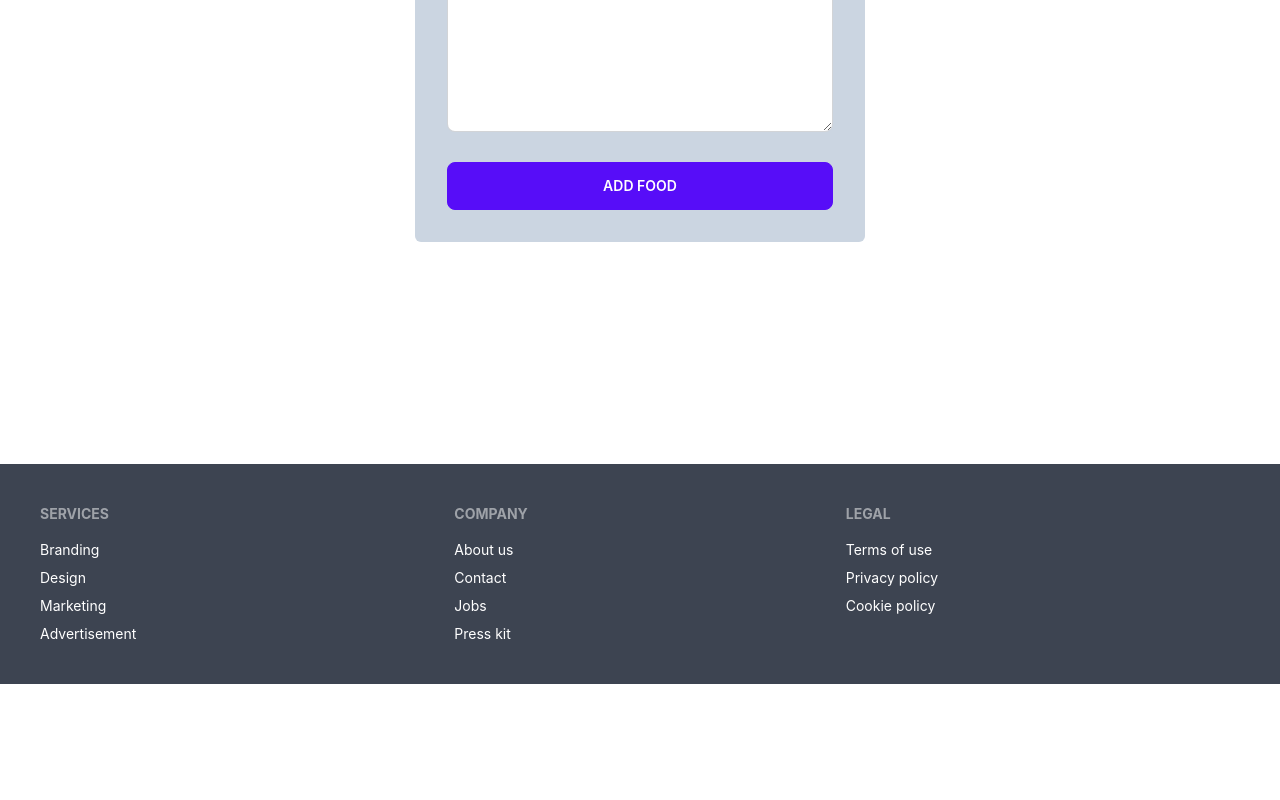
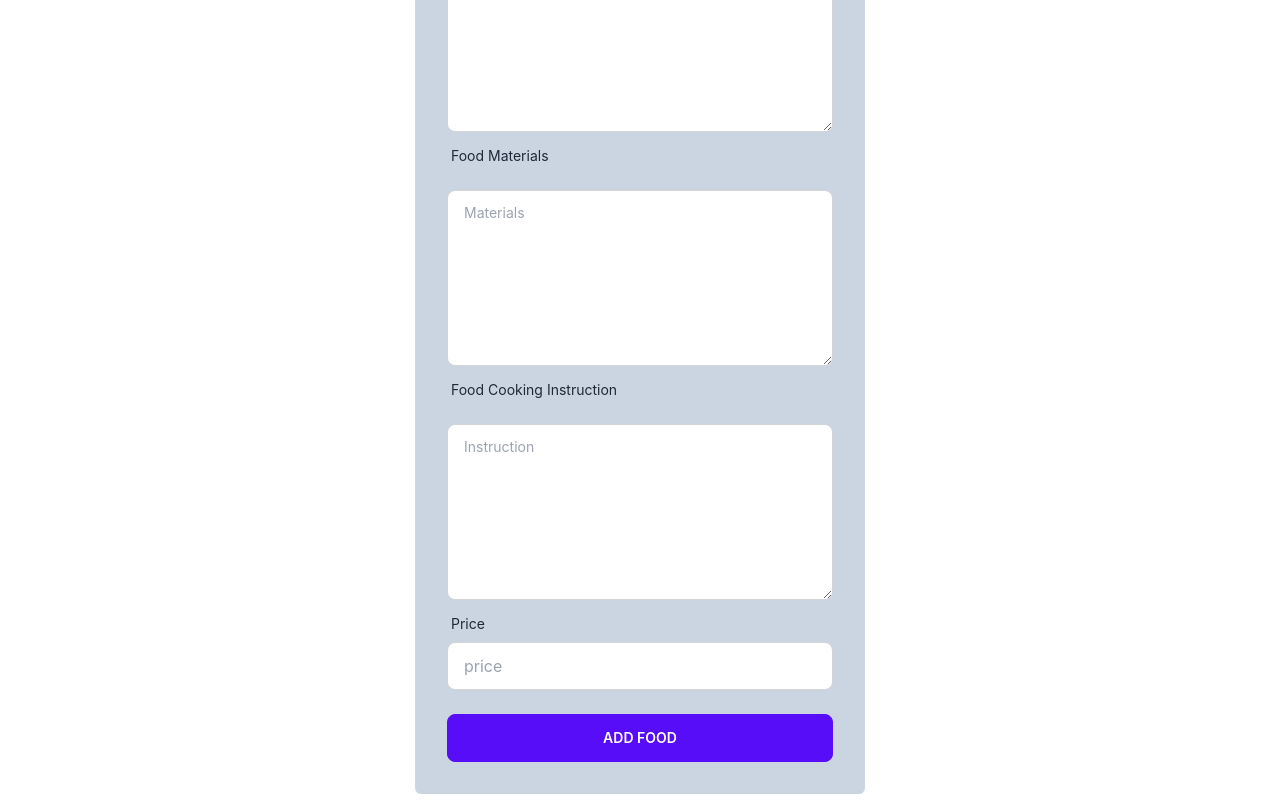
Before and after one commit to dev-alamin1/alishan-kitchen-client, a React (Create React App) app: page /addfood in a window 1280 px wide. Shown: the part 440-1240 px from the top of the page. Before the commit the page ends 1124 px from the top, so only its background shows below. Built offline with nearby package versions, Linux system fonts and the light colour scheme; no server answers.

Commit message:
add recipie, details reciep section added

```diff
--- a/package.json
+++ b/package.json
@@ -11,6 +11,7 @@
     "react": "^18.2.0",
     "react-dom": "^18.2.0",
     "react-hot-toast": "^2.4.0",
+    "react-photo-view": "^1.2.2",
     "react-router-dom": "^6.4.3",
     "react-scripts": "5.0.1",
     "web-vitals": "^2.1.4"
--- a/src/Components/FoodService/Addfood.js
+++ b/src/Components/FoodService/Addfood.js
@@ -1,11 +1,41 @@
 import React from "react";
 
 const Addfood = () => {
+
+  const submitHandler = (e)=>
+  {
+          e.preventDefault();
+          const form = e.target;
+          const foodName = form.foodName.value;
+          const price = form.price.value;
+          const photoURL = form.photoURL.value;
+          const instruction = form.instruction.value;
+          const materials = form.materials.value;
+          const description = form.description.value;
+
+          const foodService = {
+            foodName,photoURL,instruction,price,materials,description
+          }
+
+        // send data to server
+        fetch('http://localhost:5000/addFoodService',{
+          method:'POST',
+          headers:{
+            'content-type':'application/json'
+          },
+          body:JSON.stringify(foodService)
+        })
+         .then(res=>res.json())
+         .then(data=>console.log(data))
+
+  }
+
   return (
-    <div className="h-screen">
-      <div className="card-body md:w-[450px] mx-auto bg-slate-300 rounded-md mt-10 hover:shadow-lg ">
+    <div className="">
+      <div className="card-body  md:w-[450px] mx-auto mb-10 bg-slate-300 rounded-md mt-10 hover:shadow-lg ">
         <h2 className="text-center text-2xl font-bold text-orange-600">Add Food Recipies</h2>
-        <form>
+        <form onSubmit={submitHandler}>
+
           <div className="form-control">
             <label className="label">
               <span className="label-text ">Food Name</span>
@@ -18,6 +48,10 @@ const Addfood = () => {
               required
             />
           </div>
+
+
+
+
 
           <div className="form-control">
             <label className="label">
@@ -32,7 +66,6 @@ const Addfood = () => {
             />
           </div>
 
-
           <div className="form-control">
             <label className="label">
               <span className="label-text ">Description</span>
@@ -43,7 +76,38 @@ const Addfood = () => {
 
           </div>
 
+          <div className="form-control">
+            <label className="label">
+              <span className="label-text ">Food Materials</span>
+            </label>
+            <div className='mt-4'>
+                 <textarea className="textarea textarea-bordered w-full h-44" name='materials' placeholder="Materials"></textarea>
+              </div>
 
+          </div>
+
+          <div className="form-control">
+            <label className="label">
+              <span className="label-text ">Food Cooking Instruction</span>
+            </label>
+            <div className='mt-4'>
+                 <textarea className="textarea textarea-bordered w-full h-44" name='instruction' placeholder="Instruction"></textarea>
+              </div>
+
+          </div>
+
+          <div className="form-control">
+            <label className="label">
+              <span className="label-text ">Price</span>
+            </label>
+            <input
+              type="text"
+              name="price"
+              placeholder="price"
+              className="input input-bordered text-black"
+              required
+            />
+          </div>
 
           <div className="form-control mt-6">
             <button className="btn btn-primary">Add Food</button>
--- a/src/Components/Header/Header.js
+++ b/src/Components/Header/Header.js
@@ -4,20 +4,17 @@ import { Link } from "react-router-dom";
 import { AuthContext } from "../../Context/Authprovider";
 
 const Header = () => {
-
   // context
-   const {user,logOut} = useContext(AuthContext);
+  const { user, logOut } = useContext(AuthContext);
 
   // logout
-   const logOutHandler = ()=>
-   {
+  const logOutHandler = () => {
     logOut()
-           .then(()=>{
-              toast.success("logout success")
+      .then(() => {
+        toast.success("logout success");
       })
-           .catch(error=>console.log(error))
-   }
-
+      .catch((error) => console.log(error));
+  };
 
   return (
     <div>
@@ -51,7 +48,7 @@ const Header = () => {
                 <Link>My reviews</Link>
               </li>
               <li>
-                  <Link to={'/addfood'}>Add service</Link>
+                <Link to={"/addfood"}>Add service</Link>
               </li>
               <li>
                 <Link>Login</Link>
@@ -85,27 +82,31 @@ const Header = () => {
             <li>
               <Link to={"/"}>Home</Link>
             </li>
+
+            {user?.uid ? (
+              <>
                 <li>
-                  <Link to={'/myreview'}>My reviews</Link>
+                  <Link to={"/myreview"}>My reviews</Link>
                 </li>
                 <li>
-                <Link to={'/addfood'}>Add service</Link>
+                  <Link to={"/addfood"}>Add service</Link>
                 </li>
-
-             {
-                user?.uid?  <li> <Link onClick={logOutHandler}>Logout</Link> </li>
-                :
+                <li>
+                  {" "}
+                  <Link onClick={logOutHandler}>Logout</Link>{" "}
+                </li>
+              </>
+            ) : (
               <>
                 <li>
-                     <Link to={'/login'}>Login</Link>
+                  <Link to={"/login"}>Login</Link>
                 </li>
 
                 <li>
-                    <Link to={'/register'}>Register</Link>
+                  <Link to={"/register"}>Register</Link>
                 </li>
               </>
-             }
-
+            )}
 
             <li>
               <Link>Blog</Link>
--- a/src/Components/Home/Banner.js
+++ b/src/Components/Home/Banner.js
@@ -3,7 +3,7 @@ import React from "react";
 const Banner = () => {
   return (
     <div className="mt-5 mb-10">
-      <div className="hero h-screen bg-base-50 rounded-md">
+      <div className="hero  bg-base-50 rounded-md">
         <div className="hero-content flex-col lg:flex-row-reverse">
           <div className="md:w-1/2">
                 <img
--- a/src/Components/Home/Homepage.js
+++ b/src/Components/Home/Homepage.js
@@ -1,13 +1,17 @@
-import React from 'react';
+import React, { useEffect, useState } from 'react';
+import { useLoaderData } from 'react-router-dom';
 import Banner from './Banner';
 import Recipies from './Recipies';
 
 const Homepage = () => {
+    const foodServices = useLoaderData();
+    // console.log(foodServices)
+
     return (
         <div>
             <div className='px-5 md:px-20'>
                 <Banner/>
-                <Recipies/>
+                <Recipies foodServices={foodServices} />
             </div>
         </div>
     );
--- /dev/null
+++ b/src/Components/Home/RecipieDescription.js
@@ -0,0 +1,86 @@
+import React from "react";
+import { Link, useLoaderData } from "react-router-dom";
+
+const RecipieDescription = () => {
+  const recipe = useLoaderData();
+  const {
+    photoURL,
+    _id,
+    foodName,
+    description,
+    materials,
+    instruction,
+    price,
+  } = recipe;
+
+  const ingredients = materials.split(",");
+  const cookingInstructions = instruction.split(",");
+  return (
+    <div>
+      <div className="md:w-2/3 px-10 md:mx-auto py-10 ">
+        <div className="card card-compact w-auto bg-base-100 shadow-xl">
+          <figure>
+            <img src={photoURL} alt="food-recipies" className="w-full h-96" />
+          </figure>
+          <div className="card-body">
+            <h2 className="card-title">{foodName}</h2>
+            <p>{description}</p>
+
+            <div className="grid md:grid-cols-2 justify-center gap-2 ">
+
+              <div>
+                <h2 className="text-3xl text-amber-500">Ingredients </h2>
+
+                <div className="w-full">
+                  <div class="mt-5 w-full rounded-md shadow-lg bg-white dark:bg-gray-800 ring-1 ring-black ring-opacity-5">
+                    <div
+                      class="py-2 divide-y divide-gray-100"
+                      role="menu"
+                      aria-orientation="vertical"
+                      aria-labelledby="options-menu"
+                    >
+
+
+                      {ingredients.map((ingredient) => (
+                        <li className="text-2xl ml-2 mr-0">{ingredient}</li>
+                      ))}
+
+                    </div>
+                  </div>
+                </div>
+
+              </div>
+
+
+              <div >
+                <h2 className="text-3xl text-amber-500">Instruction For Cooking </h2>
+
+                <div class="w-full">
+                  <div class="mt-5 w-full rounded-md shadow-lg bg-white dark:bg-gray-800 ring-1 ring-black ring-opacity-5">
+                    <div
+                      class="py-2 divide-y divide-gray-100"
+                      role="menu"
+                      aria-orientation="vertical"
+                      aria-labelledby="options-menu"
+                    >
+                      {cookingInstructions.map((ins) => (
+                        <li className="text-2xl ml-2 mr-0 mb-2">{ins}</li>
+                      ))}
+
+                    </div>
+                  </div>
+                </div>
+
+              </div>
+
+
+
+            </div>
+          </div>
+        </div>
+      </div>
+    </div>
+  );
+};
+
+export default RecipieDescription;
--- /dev/null
+++ b/src/Components/Home/RecipiesCard.js
@@ -0,0 +1,25 @@
+import React from 'react';
+import { Link } from 'react-router-dom';
+
+const RecipiesCard = ({food}) => {
+
+    const {_id,foodName,photoURL,description,price} = food;
+
+
+    return (
+        <div className="card card-compact w-auto bg-base-100 shadow-xl">
+        <figure>
+          <img src={photoURL} alt="food-recipies" className="w-full h-72"/>
+        </figure>
+        <div className="card-body">
+          <h2 className="card-title">{foodName}</h2>
+          <p>{description.slice(0,100)+'...'}</p>
+          <div className="card-actions justify-end">
+             <Link to={`/recipe/description/${_id}`}><button className="btn btn-primary btn-xs">Read More</button></Link>
+          </div>
+        </div>
+      </div>
+    );
+};
+
+export default RecipiesCard;
--- a/src/Routes/Router.js
+++ b/src/Routes/Router.js
@@ -1,9 +1,11 @@
+import { async } from "@firebase/util";
 import { createBrowserRouter } from "react-router-dom";
 import Login from "../Components/Auth/Login";
 import Register from "../Components/Auth/Register";
 import Addfood from "../Components/FoodService/Addfood";
 import Foodreview from "../Components/FoodService/Foodreview";
 import Homepage from "../Components/Home/Homepage";
+import RecipieDescription from "../Components/Home/RecipieDescription";
 import Main from "../Layout/Main";
 
 const router = createBrowserRouter([
@@ -14,12 +16,19 @@ const router = createBrowserRouter([
         children:[
             {
                 path:'/',
-                element:<Homepage/>
+                loader:()=> fetch(`http://localhost:5000/foodservices?limit=${3}`),
+                element:<Homepage/>,
+
             }
             ,
             {
                 path:'/addfood',
                 element:<Addfood/>
+            },
+            {
+                path:'/recipe/description/:id',
+                element:<RecipieDescription/>,
+                loader: ({params})=> fetch(`http://localhost:5000/services/${params.id}`)
             }
             ,
             {
```
Also changed, not shown: src/Components/Home/Recipies.js (+10 -37 lines), 1 other file (tests, documents, lock files or other folders). Lines whose indentation alone changed are shown as unchanged.
